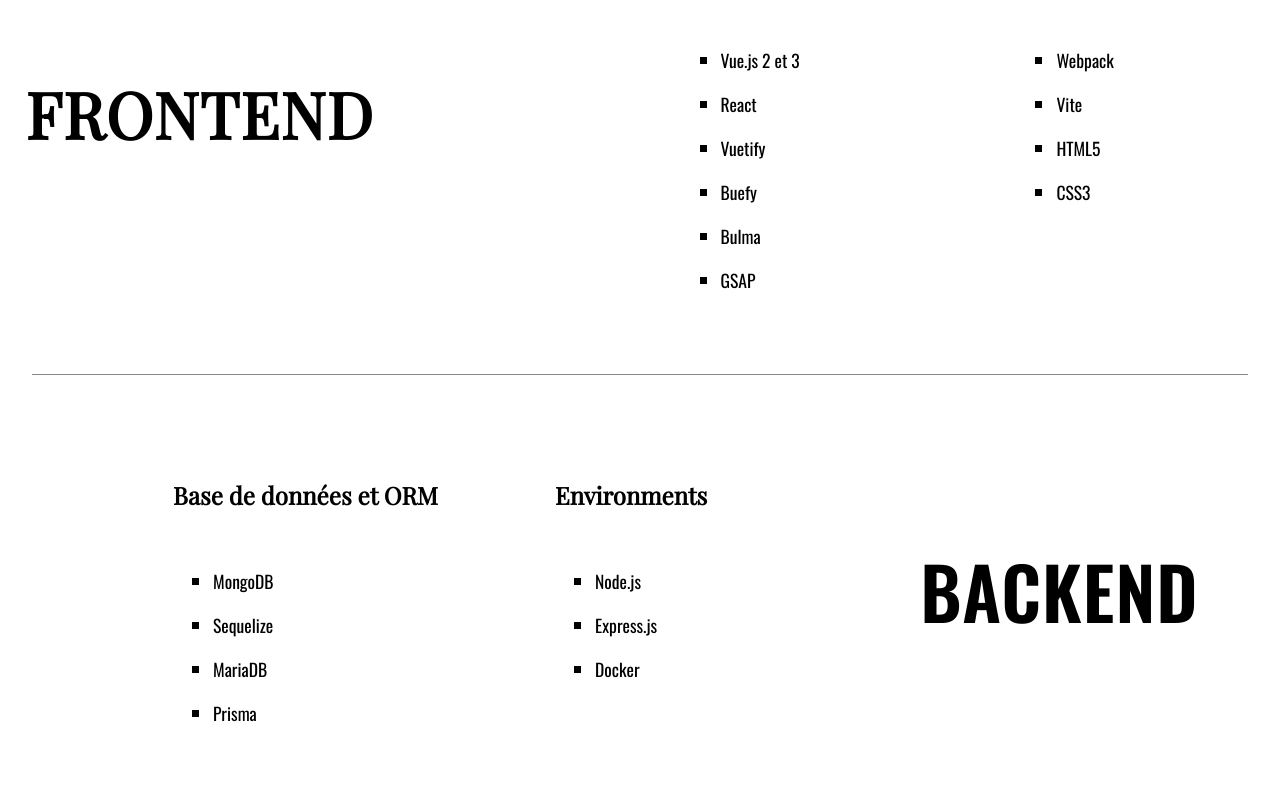
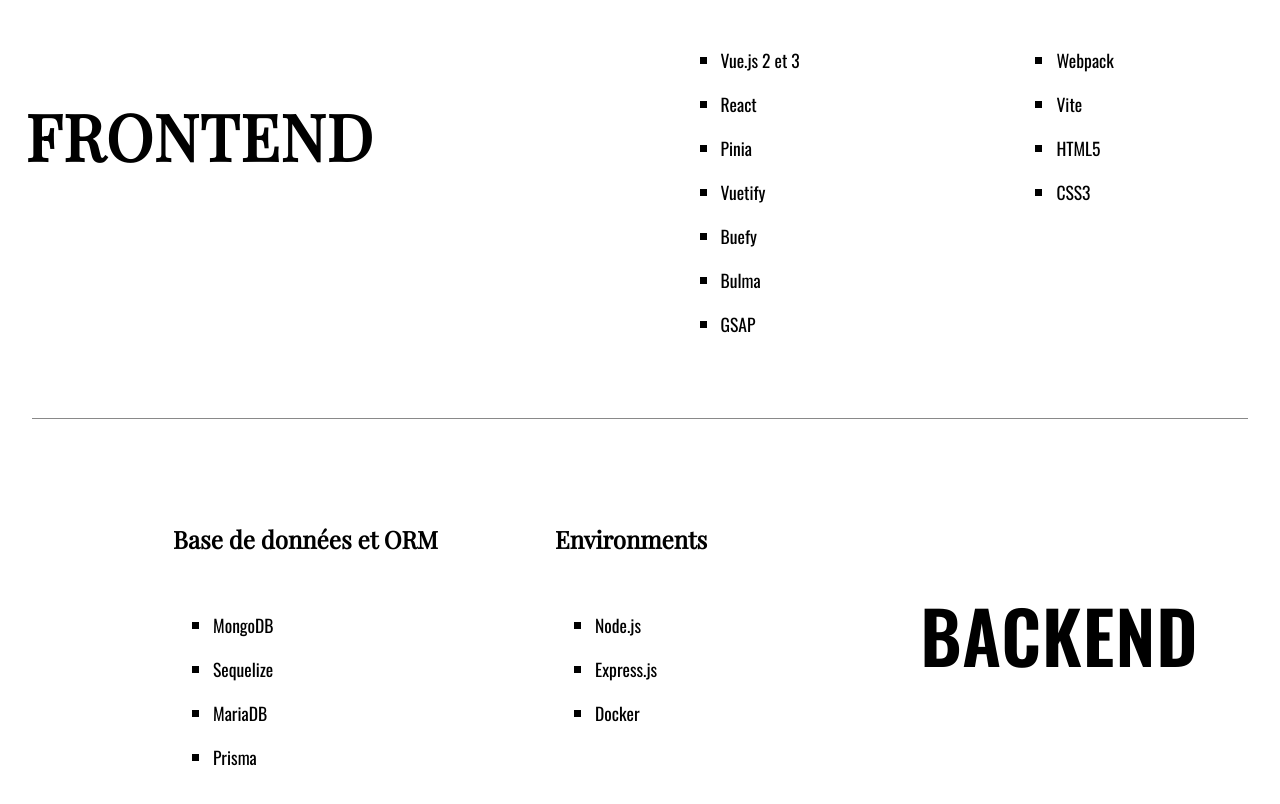
Before and after one commit to Lysianedon/lysianewebstudio, a Vue app in the folder frontend/: page / in a window 1280 px wide. Shown: the part 2460-3264 px from the top of the page. Built offline with nearby package versions, Linux system fonts and the light colour scheme; no server answers.

Commit message:
upd technologies block

```diff
--- a/frontend/src/components/technologies.vue
+++ b/frontend/src/components/technologies.vue
@@ -9,6 +9,7 @@
                     <ul>
                         <li>Vue.js 2 et 3</li>
                         <li>React</li>
+                        <li>Pinia</li>
                         <li>Vuetify</li>
                         <li>Buefy</li>
                         <li>Bulma</li>
```
